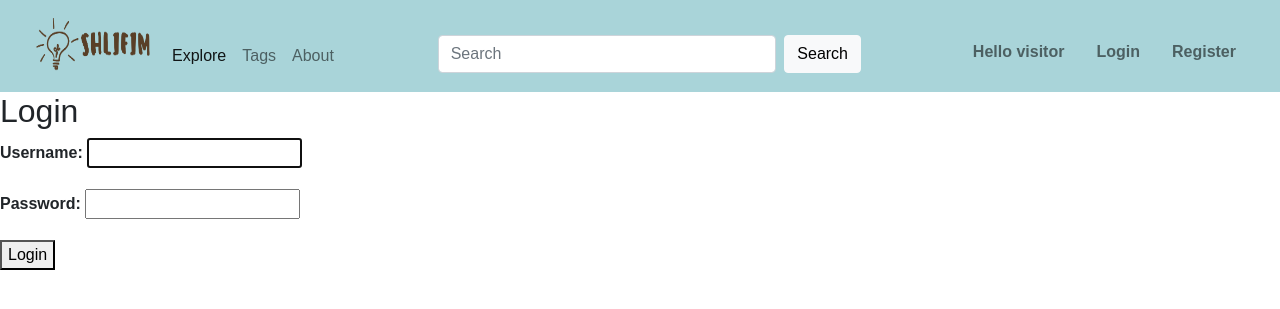
After one commit to redhat-beyond/shlifim, a Django app: page /login/ in a window 1280 px wide. The commit adds this page. Shown: the top 309 px of the page. Run offline with Django 3.2, Linux system fonts and the light colour scheme; some libraries are stand-ins or nearby versions.

Commit message:
add login page

```diff
--- a/home/templates/home/base.html
+++ b/home/templates/home/base.html
@@ -58,7 +58,7 @@
 			  </ul>
 			  {% else %}
 			  <p class="nav-item nav-link m-2"><b>Hello visitor</b></p>
-				<a class="nav-item nav-link m-2" href="#"><b>Login</b></a>
+				<a class="nav-item nav-link m-2" href="{% url 'login' %}"><b>Login</b></a>
 				<a class="nav-item nav-link m-2" href="#"><b>Register<b></a>
 			  {% endif %}
 			</div>
--- /dev/null
+++ b/home/templates/home/login.html
@@ -0,0 +1,12 @@
+{% extends "home/base.html" %}
+
+{% block title %}Login{% endblock %}
+
+{% block content %}
+  <h2>Login</h2>
+  <form method="post">
+    {% csrf_token %}
+    {{ form.as_p }}
+    <button type="submit">Login</button>
+  </form>
+{% endblock %}
--- a/home/tests.py
+++ b/home/tests.py
@@ -423,3 +423,9 @@ class TestProfileMiddleware():
         request_mock = Mock(user=self.LoggedOutUserMock())
         pm.process_view(request_mock, None, None, None)
         assert request_mock.profile is None
+
+
+@pytest.mark.django_db
+def test_login(client):
+    response = client.get('/login')
+    assert response.status_code == 301
--- a/home/urls.py
+++ b/home/urls.py
@@ -1,6 +1,7 @@
 from django.urls import path
 from . import views
 from .views import QuestionsListView
+from django.contrib.auth import views as auth_views
 
 urlpatterns = [
     path('about/', views.about, name='about'),
@@ -8,5 +9,6 @@ urlpatterns = [
     path('explore/question_<int:pk>/', views.displayQuestion, name='question-detail'),
     path('tags/', views.tags, name='tags'),
     path('explore/', QuestionsListView.as_view(), name='explore-page'),
-    path('explore/new_question', views.new_question, name='new_question')
+    path('explore/new_question', views.new_question, name='new_question'),
+    path('login/', auth_views.LoginView.as_view(template_name='home/login.html'), name='login')
 ]
--- a/shlifim/settings.py
+++ b/shlifim/settings.py
@@ -115,6 +115,7 @@ USE_L10N = True
 
 USE_TZ = True
 
+LOGIN_REDIRECT_URL = 'about'
 
 # Static files (CSS, JavaScript, Images)
 # https://docs.djangoproject.com/en/3.1/howto/static-files/
```
